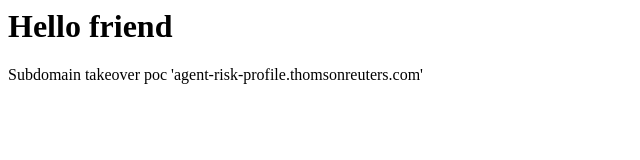
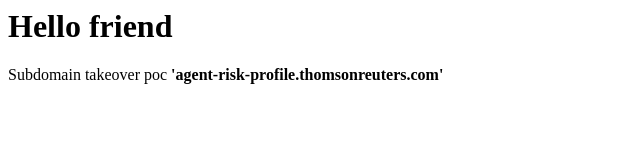
Before and after one commit to alimehridev/agent-risk-profile.thomsonreuters.com, a plain HTML site: page index.html in a window 1280 px wide. Shown: the whole page, without its empty margins (0-640 px from the left). Drawn offline with Linux system fonts and the light colour scheme.

Commit message:
Bold the subdomain in the paragraph

```diff
--- a/index.html
+++ b/index.html
@@ -1,5 +1,5 @@
 <h1>Hello friend</h1>
-<p>Subdomain takeover poc 'agent-risk-profile.thomsonreuters.com'</p>
+<p>Subdomain takeover poc <b>'agent-risk-profile.thomsonreuters.com'</b></p>
 <script>
   alert(domain)
 </script>
```
